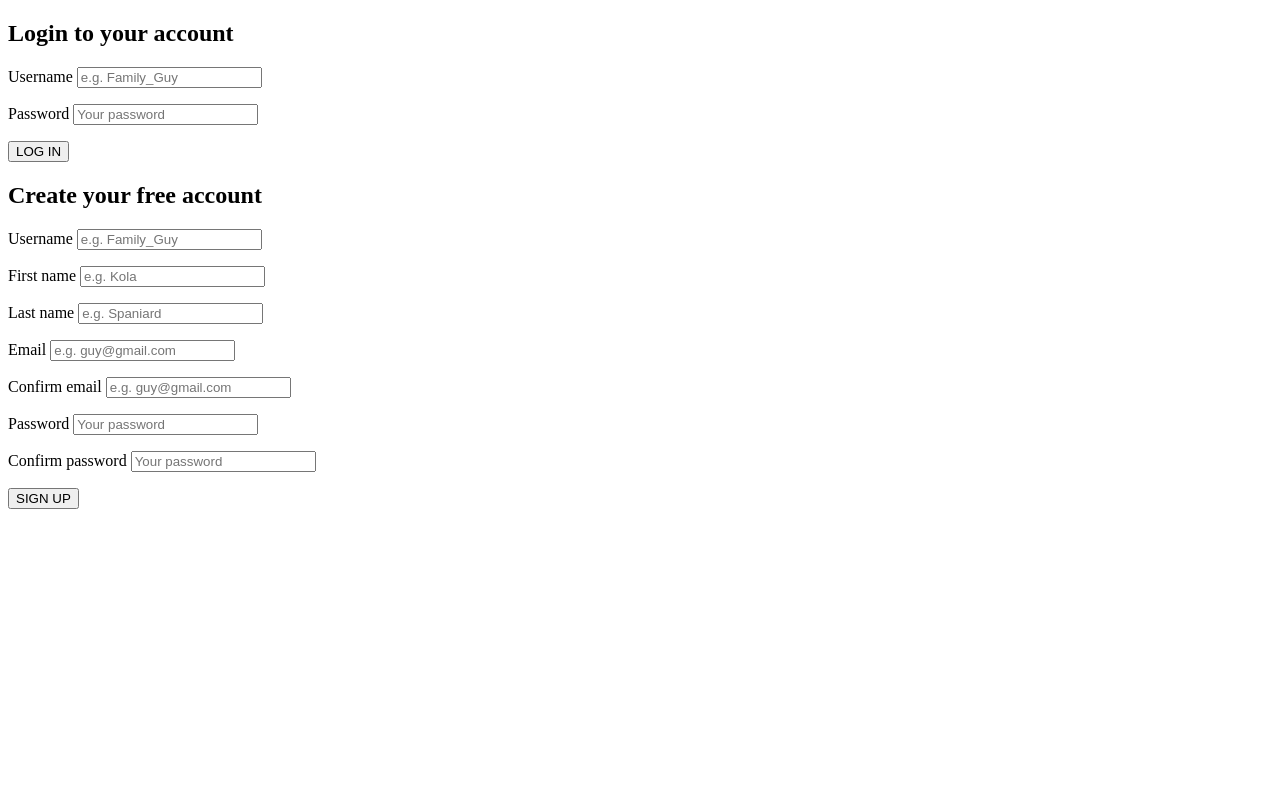
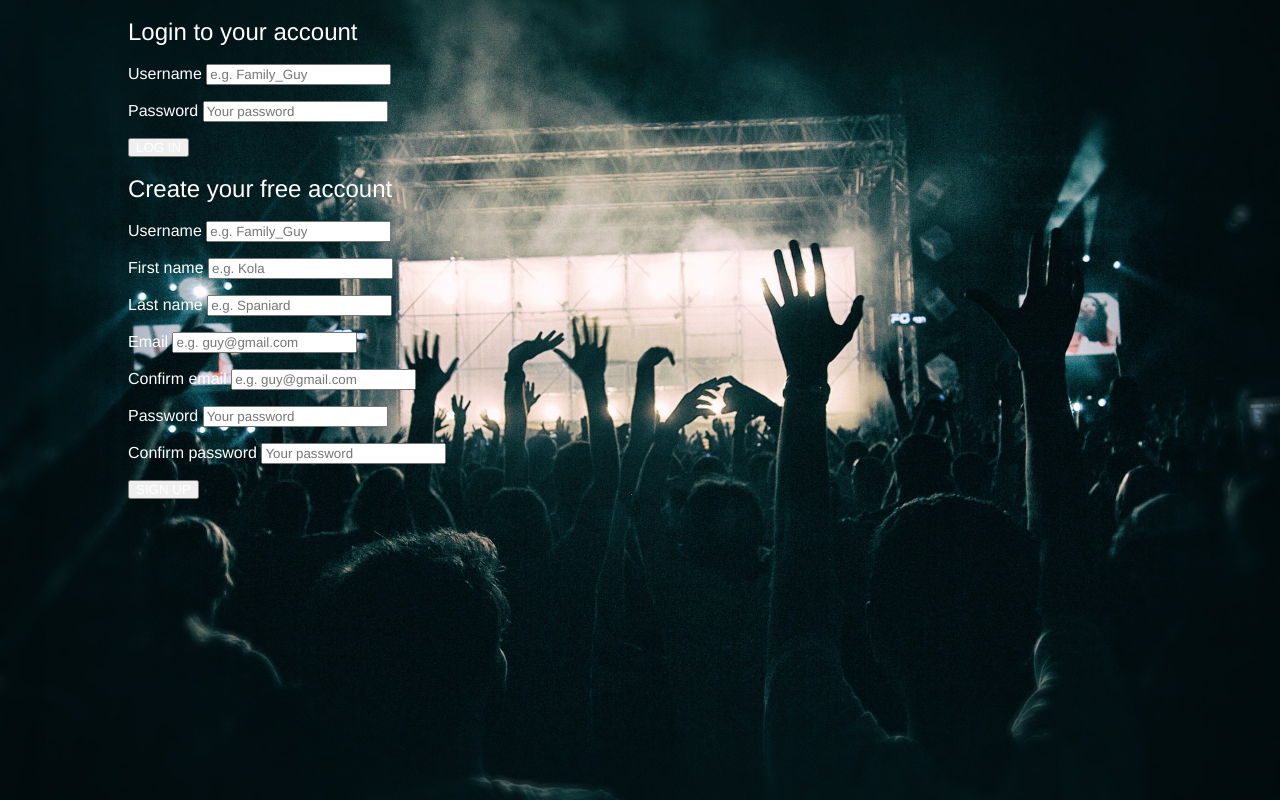
Before and after one commit to eccololo/Slotify, a PHP site: page /register.php in a window 1280 px wide. Run offline with PHP 8.4, Linux system fonts and the light colour scheme.

Commit message:
add register.css, styling register.php

```diff
--- /dev/null
+++ b/assets/css/register.css
@@ -0,0 +1,32 @@
+html,
+body {
+    margin: 0;
+    padding: 0;
+    height: 100%;
+}
+
+#background {
+    background-color: #000;
+    background-image: url(../images/bg2.jpg);
+    background-position: center;
+    background-size: cover;
+    display: table;
+    height: 100%;
+    width: 100%;
+}
+
+#loginContainer * {
+    color: #fff;
+    font-family: "Helvetica Neue", "Helvetica", "Arial", sans-serif;
+    font-weight: normal;
+    line-height: 1em;
+    box-sizing: border-box;
+
+}
+
+#loginContainer {
+    width: 80%;
+    margin: 0 auto;
+    position: relative;
+    max-width: 1024px;
+}
--- a/register.php
+++ b/register.php
@@ -21,10 +21,13 @@
 
 <head>
     <meta charset="UTF-8">
+    <link rel="stylesheet" type="text/css" href="assets/css/register.css">
     <title>Welcome to Slotify!</title>
 </head>
 
 <body>
+    <div id="background">
+        <div id="loginContainer">
             <div id="inputContainer">
                 <form action="register.php" method="post" id="loginForm">
                     <h2>Login to your account</h2>
@@ -95,6 +98,8 @@
                     <button type="submit" name="registerButton">SIGN UP</button>
                 </form>
            </div>
+        </div>
+    </div>
 </body>
 
 </html>
```
Also changed, not shown: assets/images/bg.jpg (added), assets/images/bg2.jpg (added). Lines whose indentation alone changed are shown as unchanged.
